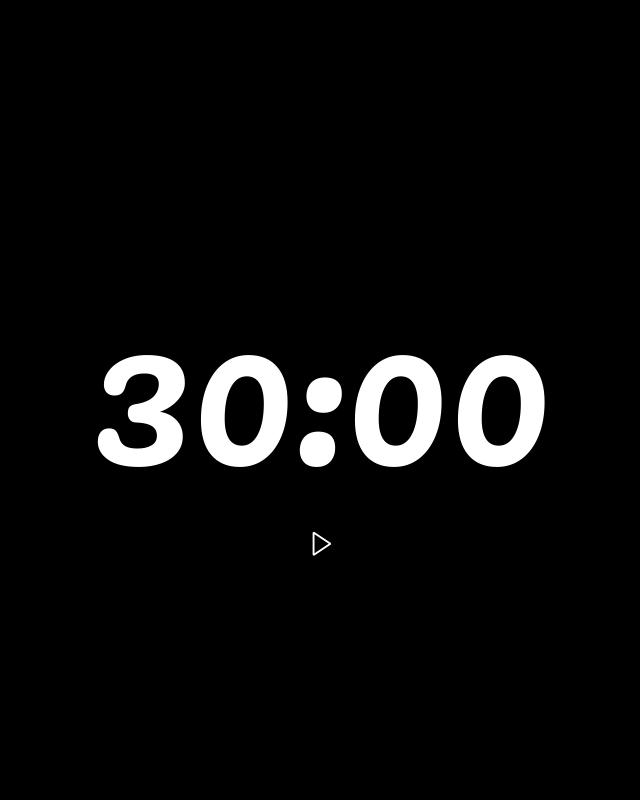
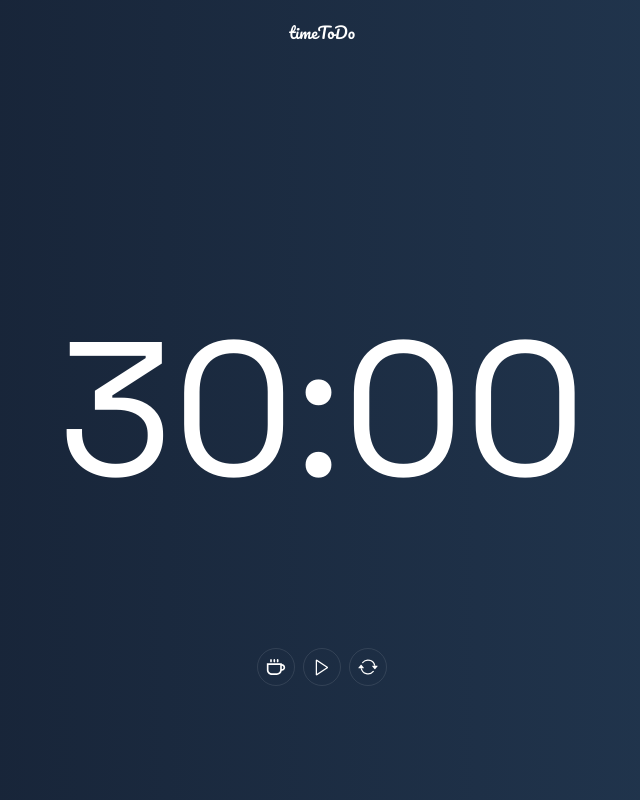
Before and after one commit to abolfazlj10/timer, a Next.js app: page / in a window 1280 px wide. Shown: the whole page, without its empty margins (318-958 px from the left). Built offline with nearby package versions, Linux system fonts and the light colour scheme.

Commit message:
added rest and repeat buttons.

```diff
--- a/app/globals.css
+++ b/app/globals.css
@@ -6,17 +6,26 @@
     font-family: 'pacifico';
     src: url('/Pacifico-Regular.ttf');
 }
+@font-face {
+    font-family: 'grotesk';
+    src: url('/SpaceGrotesk-VariableFont_wght.ttf');
+}
 
 body{
-    @apply bg-firstColor text-secondColor;
+    @apply bg-gradient-to-r from-[#141E30] to-[#243B55] text-secondColor;
 }
-
 .mainContainer{
-    @apply h-dvh flex flex-col justify-center items-center;
+    @apply h-dvh grid grid-rows-3 justify-center ;
+}
+.title{
+    @apply mx-auto font-pacifico mt-5;
 }
 .timer{
-    @apply font-pacifico text-[190px];
+    @apply font-grotesk text-[190px];
+}
+.containerButtons{
+    @apply flex justify-center items-center gap-2;
 }
 .playBtn{
-    @apply text-3xl ;
+    @apply text-xl border border-white/10 text-white p-2 rounded-full;
 }
--- a/app/page.js
+++ b/app/page.js
@@ -1,22 +1,32 @@
 'use client'
-import { useEffect, useState } from "react";
+import { useEffect, useRef, useState } from "react";
 import { VscPlay } from "react-icons/vsc";
+import { HiPause } from "react-icons/hi2";
+import { CgCoffee } from "react-icons/cg";
+import { BsArrowRepeat } from "react-icons/bs";
 
 export default function Home() {
   const [time,seTtime] = useState({min:30 , sec:0})
-
-  var timerInterval;
+  const [isPlay,setIsPlay] = useState(false)
+  const intervalContainer = useRef(null)
   const starter = () => {
-    timerInterval = setInterval(() => {
+    if(isPlay){
+      clearInterval(intervalContainer.current)
+      setIsPlay(false)
+    }else{
+      setIsPlay(true)
+      intervalContainer.current = setInterval(() => {
         seTtime(prev =>{
           if(prev.min == 0 && prev.sec == 0){
-          clearInterval(timerInterval)
+            clearInterval(intervalContainer.current)
+            setIsPlay(false)
             return {min:0,sec:0}
           }
           else if(prev.sec == 0) return {min:prev.min -1 , sec:59}
           else return {...prev,sec:prev.sec -1}
         })
-    }, 100);
+      }, 1000);
+    }
   }
 
   const editorTime = () => {
@@ -37,8 +47,14 @@ export default function Home() {
 
   return (
     <div className="mainContainer">
+      <div className="title">timeToDo</div>
       <div className="timer">{ editorTime() }</div>
-      <button onClick={starter} className="playBtn"><VscPlay /></button>
+      <div className="containerButtons">
+        <button className="playBtn"><CgCoffee /></button>
+        <button onClick={starter} className="playBtn">{isPlay ? <HiPause /> : <VscPlay />}</button>
+        <button className="playBtn"><BsArrowRepeat /></button>
+
+      </div>
     </div>
   );
 }
```
Lines whose indentation alone changed are shown as unchanged.
